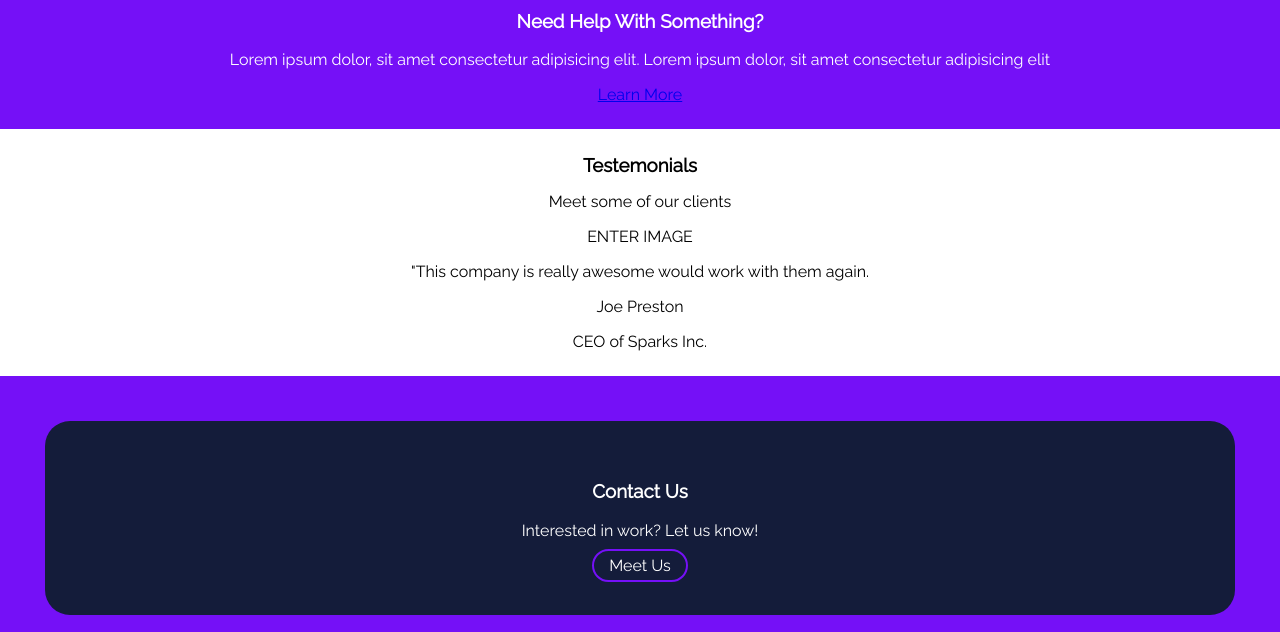
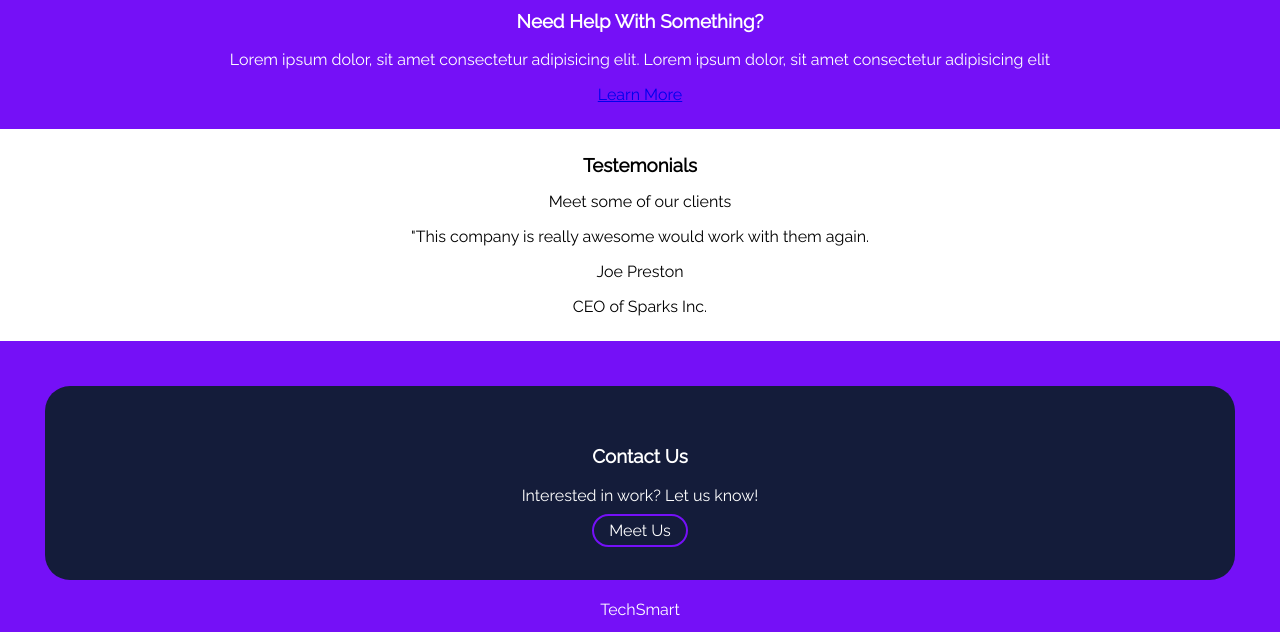
Before and after one commit to Bhevans17/TechSmart, a plain HTML site: page index.html in a window 1280 px wide. Shown: the part 4148-4780 px from the top of the page. Drawn offline with Linux system fonts and the light colour scheme.

Commit message:
Edited HTML

```diff
--- a/index.html
+++ b/index.html
@@ -145,7 +145,7 @@
     <section id="testimonials-wrapper">
         <h3>Testemonials</h3>
         <p>Meet some of our clients</p>
-        <p>ENTER IMAGE</p>
+
         <p>"This company is really awesome would work with them again.</p>
         <p>Joe Preston</p>
         <span>CEO of Sparks Inc.</span>
```
